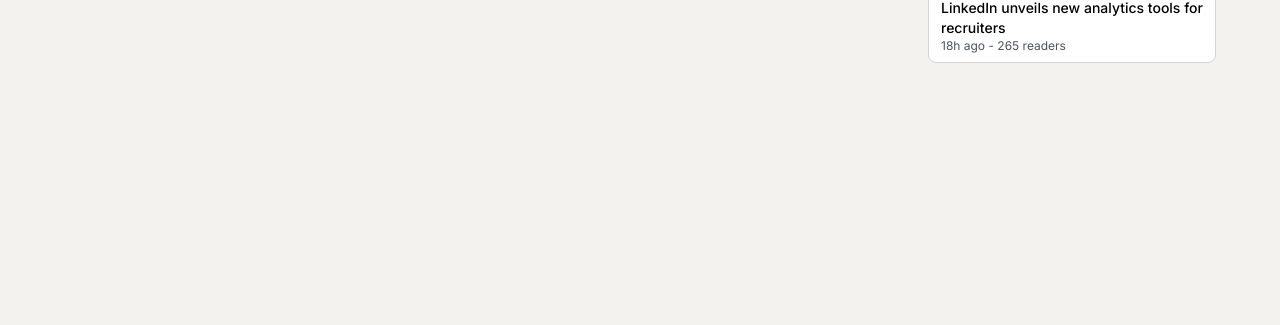
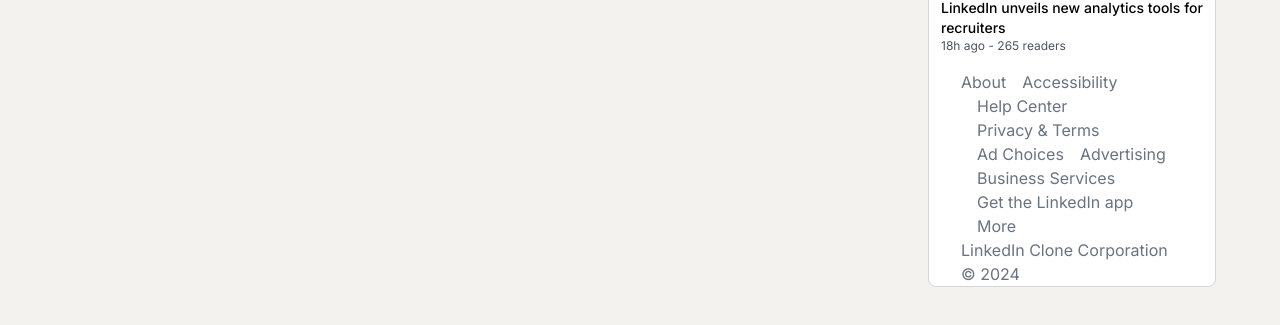
Before and after one commit to pawan-suthar1537/linkedin_clone-next, a Next.js app: page / in a window 1280 px wide. Shown: the part 427-752 px from the top of the page. Built offline with nearby package versions, Linux system fonts and the light colour scheme; no server answers; the database is empty.

Commit message:
footer added

```diff
--- /dev/null
+++ b/components/Footer.tsx
@@ -0,0 +1,26 @@
+import React from 'react'
+
+const Footer = () => {
+  return (
+    <footer className="hidden md:block  text-gray-500 mt-2 ">
+      <div className="container mx-auto flex flex-wrap justify-between items-center">
+        <div className="flex flex-wrap space-x-4 ">
+          <a href="#" className="hover:underline">About</a>
+          <a href="#" className="hover:underline">Accessibility</a>
+          <a href="#" className="hover:underline">Help Center</a>
+          <a href="#" className="hover:underline">Privacy & Terms</a>
+          <a href="#" className="hover:underline">Ad Choices</a>
+          <a href="#" className="hover:underline">Advertising</a>
+          <a href="#" className="hover:underline">Business Services</a>
+          <a href="#" className="hover:underline">Get the LinkedIn app</a>
+          <a href="#" className="hover:underline">More</a>
+        </div>
+        <div className="mt-4 md:mt-0">
+          <span className="text-gray-500 text-wrap">LinkedIn Clone Corporation © 2024</span>
+        </div>
+      </div>
+    </footer>
+  )
+}
+
+export default Footer
--- a/components/News.tsx
+++ b/components/News.tsx
@@ -1,5 +1,6 @@
 import { Info } from "lucide-react";
 import React from "react";
+import Footer from "./Footer";
 
 const News = () => {
   interface NavItems {
@@ -29,6 +30,7 @@
     },
   ];
   return (
+    <>
     <div className="hidden md:block w-[25%] bg-white h-fit rounded-lg border border-gray-300">
       <div className="flex items-center p-3 justify-between">
         <h1 className="font-medium">Linkedin News</h1>
@@ -47,7 +49,9 @@
           );
         })}
       </div>
+    <Footer/>
     </div>
+    </>
   );
 };
 
```
